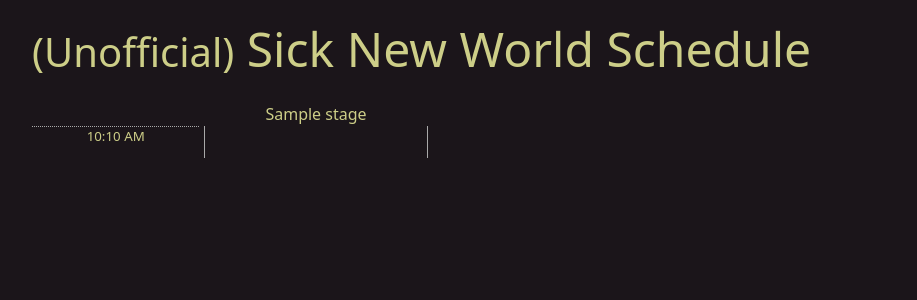
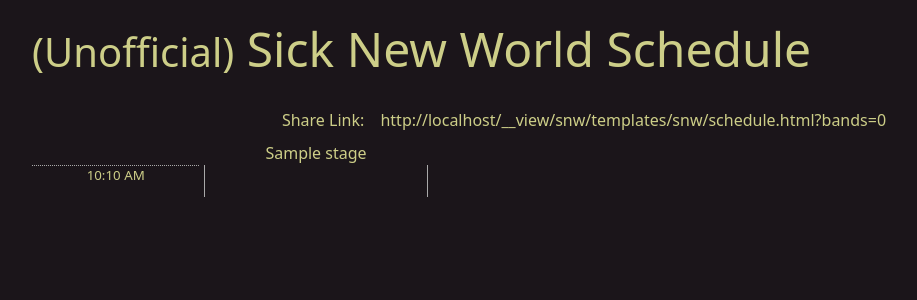
Before and after one commit to singofwalls/festival_schedule, a Django app: template snw/templates/snw/schedule.html in a window 1280 px wide. Shown: the top 300 px of the page, without its empty margins (50-967 px from the left). Run offline with Django 3.2, Linux system fonts and the light colour scheme; the template is opened without the code that fills it: most values are stand-ins (such as "Sample title", 1, 10 or a date in 2020).

Commit message:
Schedule share urls

```diff
--- a/snw/templates/snw/schedule.html
+++ b/snw/templates/snw/schedule.html
@@ -14,14 +14,20 @@
 <body>
     <script>
         let selected_bands = [];
+        let band_bits = BigInt(0);
+        let band_nums = {{ band_nums|safe }};
 
         function select(band) {
+            let band_num = BigInt(band_nums.indexOf(band));
+
             let ind = selected_bands.indexOf(band);
             if (ind > -1) {
                 // Unselect
                 selected_bands.splice(ind, 1);
+                band_bits = band_bits & ~(BigInt(2)**band_num);
             } else {
                 selected_bands.push(band);
+                band_bits |= (BigInt(2)**band_num);
             }
             document.cookie = "selected_sets=" + selected_bands + "; path=/";
             refresh_selected();
@@ -38,7 +44,20 @@
                     ele.style.borderColor="white";
                 }
             }
+            let share_link = document.getElementById("share_link");
+            let param_loc = window.location.href.indexOf('?');
+            if (param_loc < 0) {
+                 param_loc = window.location.href.length;
+            }
+            let url = window.location.href.substring(0, param_loc);
+            share_link.innerText = url + "?bands=" + band_bits;
         }
+
+        function copy_bits() {
+            let ele = document.getElementById("share_link");
+            navigator.clipboard.writeText(ele.innerText);
+        }
+
         // from https://stackoverflow.com/a/25346429
         function getCookie(name) {
             function escape(s) { return s.replace(/([.*+?\^$(){}|\[\]\/\\])/g, '\\$1'); }
@@ -48,6 +67,7 @@
 
     </script>
     <script defer>
+        // Check cookies
         let bands = getCookie("selected_sets");
         if (bands !== null) {
             selected_bands = bands.split(",");
@@ -55,6 +75,28 @@
             if (ind > -1) {
                 selected_bands.splice(ind, 1);
             }
+            for (let band of selected_bands) {
+                let band_num = BigInt(band_nums.indexOf(band));
+                band_bits |= BigInt(2)**band_num;
+            }
+        }
+
+        // Check url param
+        var queryString = location.search;
+        let params = new URLSearchParams(queryString);
+        if (params.get("bands") !== null) {
+            band_bits = BigInt(0);
+            let band_num = BigInt(params.get("bands"));
+            // Bands in url query
+            selected_bands = [];
+            for (let i = BigInt(0); i < band_nums.length; i++) {
+                if (band_num & BigInt(2)**i) {
+                    selected_bands.push(band_nums[i]);
+                    band_bits |= BigInt(2)**i;
+                }
+            }
+            document.cookie = "selected_sets=" + selected_bands + "; path=/";
+            window.history.replaceState({}, document.title, "/");
         }
 
         setTimeout(refresh_selected, 10);
@@ -64,6 +106,9 @@
             <span style="font-size:smaller">(Unofficial)</span> Sick New World Schedule
         </h5>
         <br>
+        <div style="text-align: center;">
+            Share Link: <a href='javascript:copy_bits()' id="share_link" class="btn button" type="button"></a>
+        </div>
         <div class="d-flex flex-row flex-nowrap">
             <div style="width:15%; margin-right: 5px;">
             </div>
@@ -73,6 +118,7 @@
                 </div>
             {% endfor %}
         </div>
+
         {% for time, stage in times.items %}
             <div class="d-flex flex-row flex-nowrap" style="height: 2em;">
                 <div style="width:15%; margin-right: 5px; text-align: center; border-top: 1px dotted darkgrey; overflow: visible; word-break: keep-all; white-space: nowrap; font-size: smaller">
--- a/snw/views.py
+++ b/snw/views.py
@@ -13,7 +13,7 @@
     def get_context_data(self, **kwargs):
         context = super().get_context_data(**kwargs)
 
-        context["times"] = parse_times()
+        context["times"], context["band_nums"] = parse_times()
         context["stages"] = stages
 
         return context
@@ -41,11 +41,13 @@
     with open(BASE_DIR / "set_times.yaml") as f:
         set_times = load(f, Loader)
 
+    bands = []
     times = {t: {stage: Band() for stage in stages} for t in list(gen_times())[::-1]}
     for stage, sets in set_times.items():
         for time, band in sets.items():
             time = datetime.combine(datetime.today(), datetime.strptime(time, "%I:%M%p").time())
             slots = list(gen_times(time, band["length"]))
+            bands.append(band["name"].replace(" ", "").strip())
             for i, time_slot in enumerate(slots):
                 times[time_slot][stage].name = band["name"]
                 if i == 0:
@@ -55,4 +57,4 @@
                 elif i == len(slots) - 1:
                     times[time_slot][stage].position = "top"
 
-    return times
+    return times, bands
--- a/static/snw/css/style.css
+++ b/static/snw/css/style.css
@@ -3,8 +3,16 @@
     color: rgb(205, 206, 136);
 }
 
+
+
 .responsive_text {
     font-size: 1.5vw;
+}
+
+.button {
+    color: rgb(205, 206, 136);
+    border: 0px;
+    margin-bottom: 3px;
 }
 
 
```
